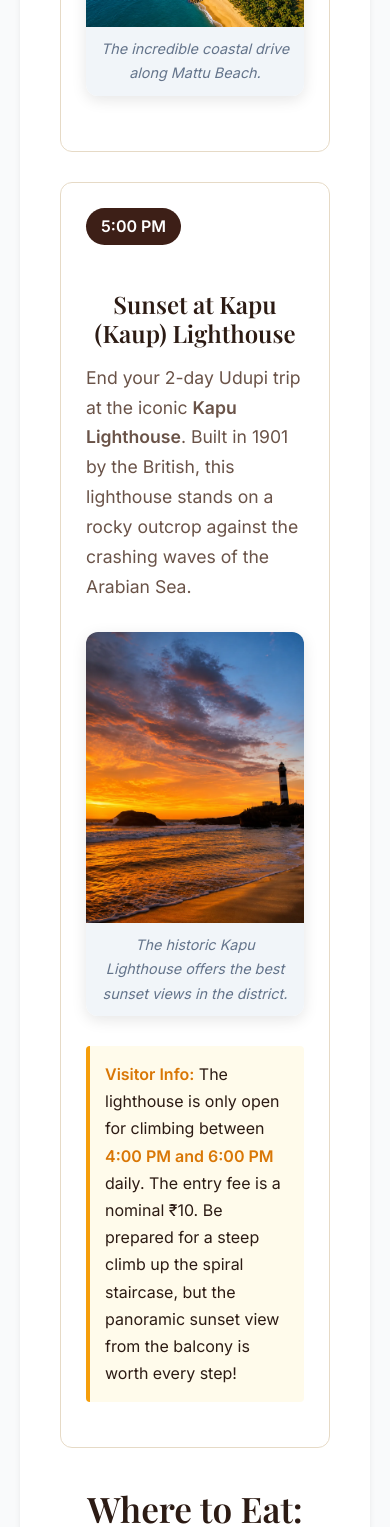
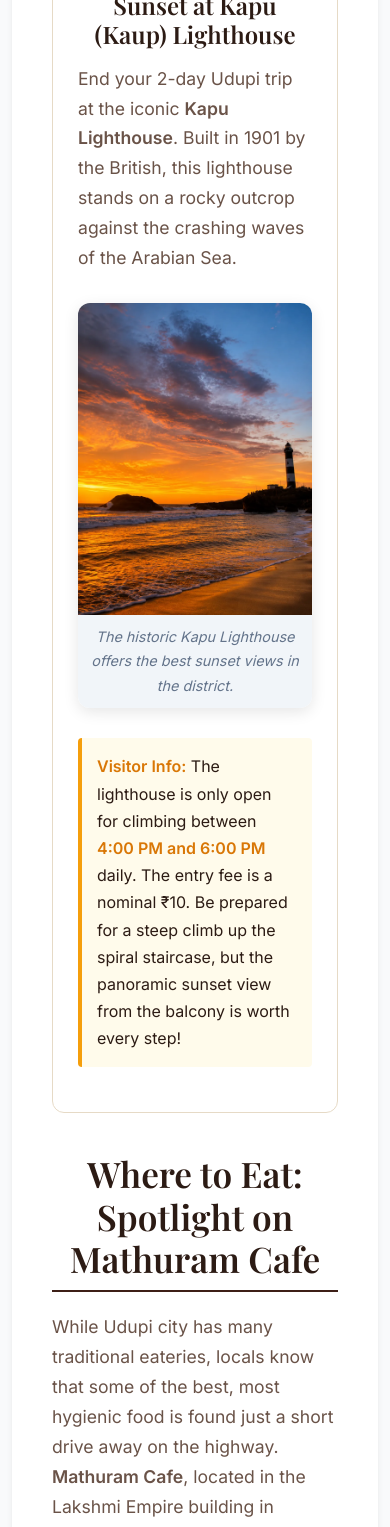
Before and after one commit to chiragudayashetty-tech/MathuramCafe-Website, a React (Vite) app: page /travel-guide/udupi-2-day-itinerary in a window 390 px wide. Shown: the part 10092-11619 px from the top of the page. Built offline with nearby package versions, Linux system fonts and the light colour scheme; a web font is replaced by a local one.

Commit message:
Reduce mobile padding to prevent squished text

```diff
--- a/src/index.css
+++ b/src/index.css
@@ -95,6 +95,12 @@ button {
   padding: 0 20px;
 }
 
+@media (max-width: 600px) {
+  .container {
+    padding: 0 12px;
+  }
+}
+
 .section {
   padding: 80px 0;
 }
--- a/src/pages/TravelGuide.css
+++ b/src/pages/TravelGuide.css
@@ -107,7 +107,7 @@
   }
 
   .guide-content {
-    padding: 20px 15px;
+    padding: 20px 10px;
   }
 
   .guide-content h3 {
--- a/src/pages/guides/UdupiItinerary.css
+++ b/src/pages/guides/UdupiItinerary.css
@@ -123,12 +123,13 @@
   }
 
   .itinerary-main {
-      padding: 15px;
+      padding: 15px 10px; /* Reduced horizontal padding */
+      border-radius: 12px;
   }
 
   .itinerary-main h2 {
       font-size: 1.4rem;
-      margin: 25px 0 15px;
+      margin: 20px 0 12px;
       text-align: center;
   }
 
@@ -142,7 +143,8 @@
   }
 
   .itinerary-card {
-      padding: 15px;
+      padding: 15px 10px; /* Reduced padding */
+      border-radius: 8px;
   }
 }
 
```
